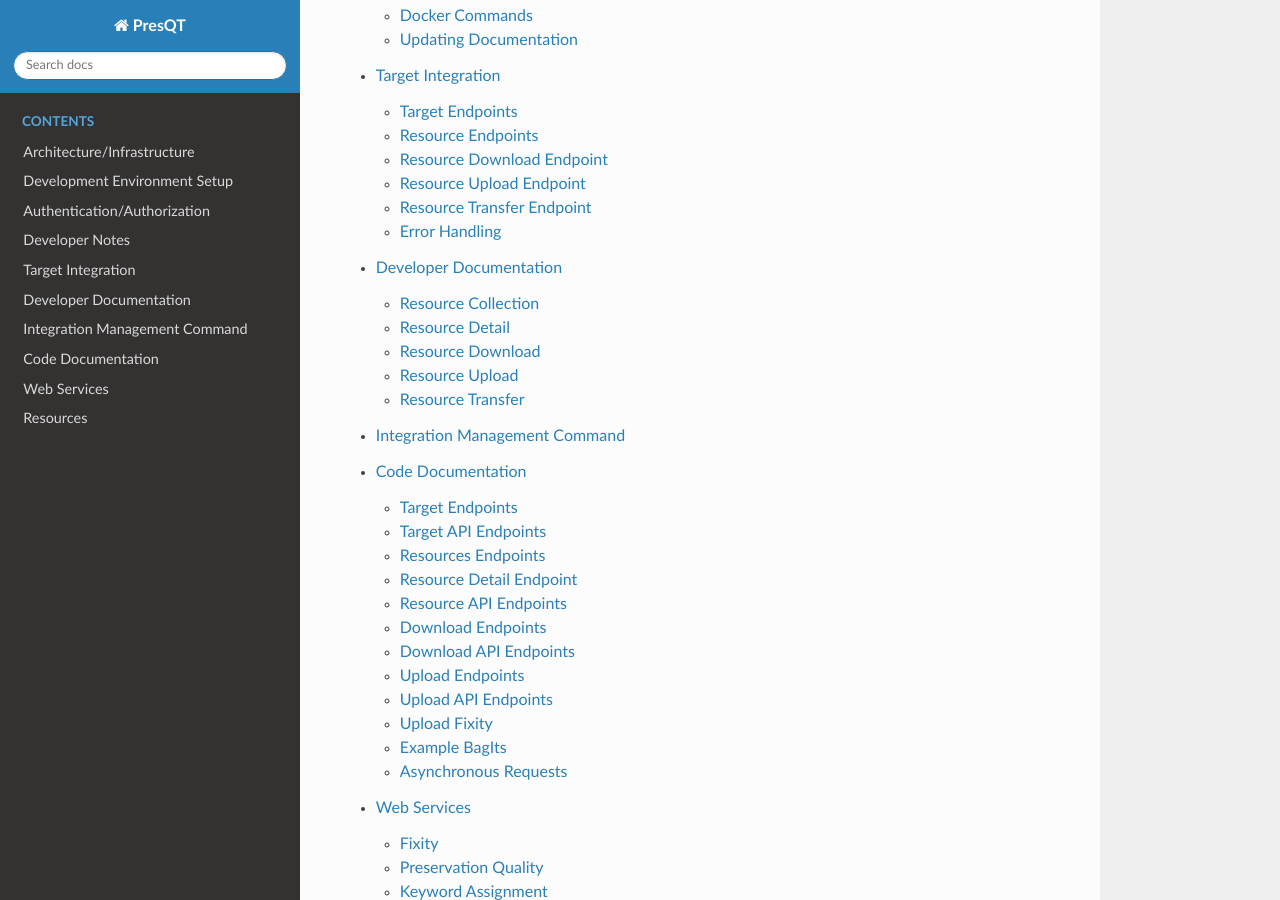
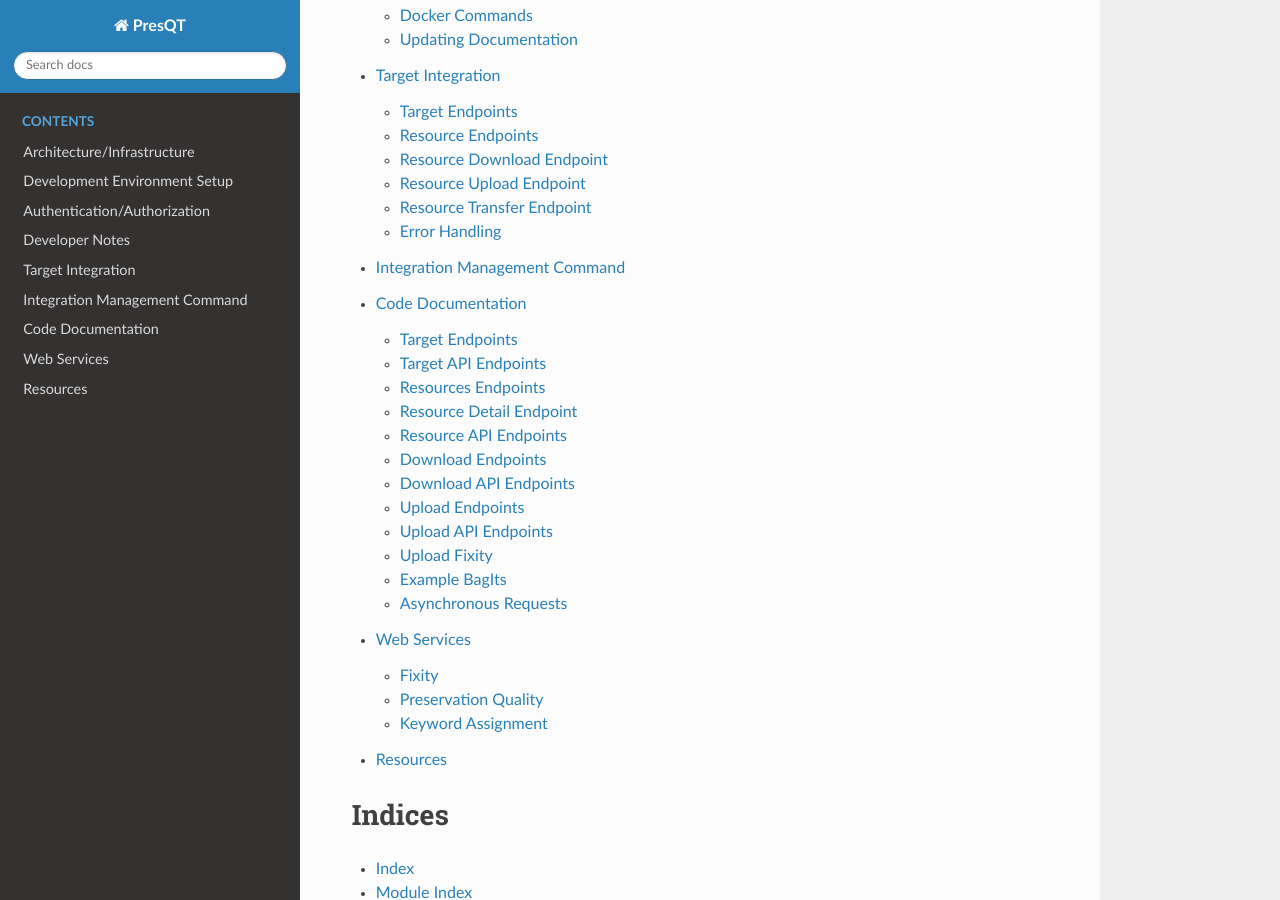
Before and after one commit to Lucy-Family-Institute/presqt, a Sphinx documentation site: the page built from documentation/index.rst, in a window 1280 px wide and 900 px high, scrolled down 846 px. Built offline with Sphinx 7.4.7 and the Read the Docs theme 2.0.0, drawn with Linux system fonts in a browser that asks for light colours.

Commit message:
Removed developer_documentation

```diff
--- a/documentation/developer_documentation.rst
+++ /dev/null
@@ -1,27 +0,0 @@
-Developer Documentation
-=======================
-Low level documentation such as development environment setup, API endpoints, code documentation.
-
-
-Resource Collection
--------------------
-
-Resource Detail
----------------
-    * **Function returns:**
-        * *resource object: python dictionary*
-            * See Resource Endpoint docs for details/example.
-* Add the resource collection function to ``presqt/api_v1/utilities/utils/function_router.py``
-    * Follow the naming conventions laid out in this class' docstring
-
-Resource Download
------------------
-
-Resource Upload
----------------
-
-Resource Transfer
------------------
-
-.. toctree::
-   :maxdepth: 3
--- a/documentation/index.rst
+++ b/documentation/index.rst
@@ -27,7 +27,6 @@ More information can be found here https://presqt.crc.nd.edu/
    authentication_authorization
    developer_notes
    target_integration
-   developer_documentation
    integration_management_command
    code_documentation
    web_services
```
